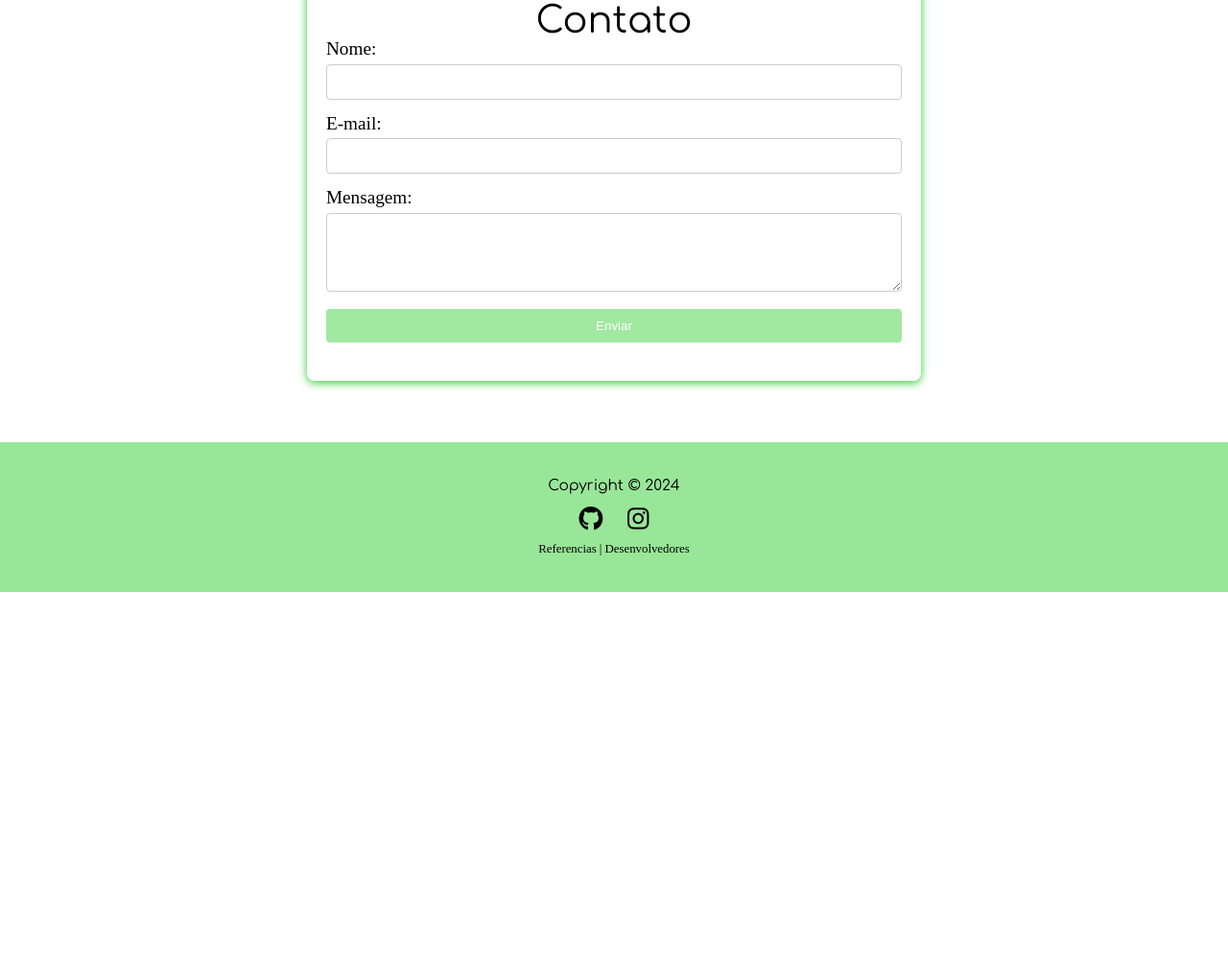
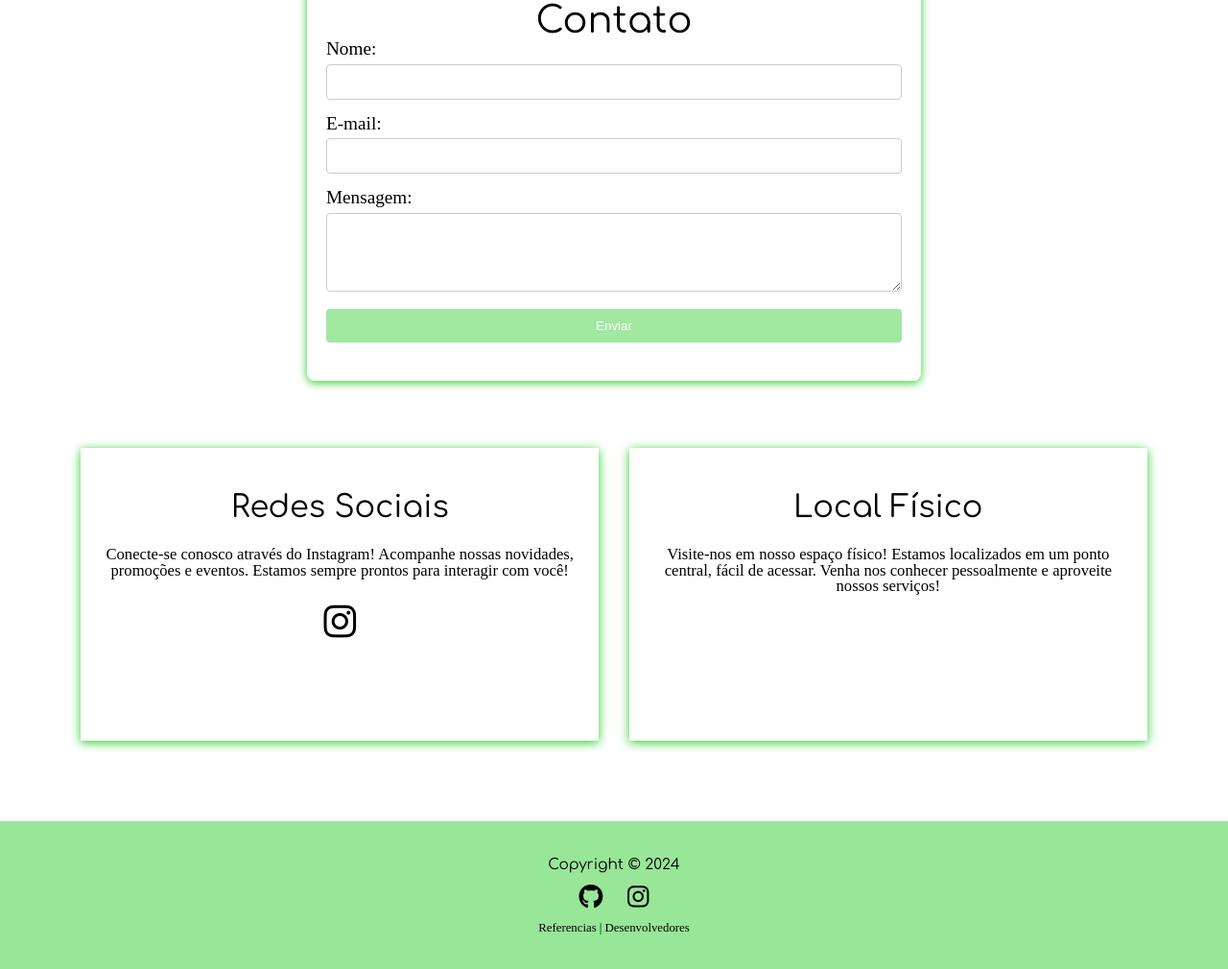
Before and after one commit to LucasFontini1/PI-2025, a plain HTML site: page contato.html in a window 1280 px wide. Shown: the part 254-1264 px from the top of the page at 96% size. Before the commit the page ends 871 px from the top, so only its background shows below. Drawn offline with Linux system fonts and the light colour scheme; grey boxes are pictures that could not be loaded; a web font is replaced by a local one.

Commit message:
finalização da pagina de contatos

```diff
--- a/contato.html
+++ b/contato.html
@@ -39,6 +39,7 @@
     </header>
 
     <main id="form">
+        <div class="formm">
         <h1>Contato</h1>
         <form id="contactForm">
             <div class="form-group">
@@ -56,6 +57,24 @@
             <button type="submit">Enviar</button>
         </form>
         <div id="responseMessage"></div>
+        </div>
+        <div class="ctato">
+        <div class="social-media">
+            <h2 style="font-size: 2.5vw; margin-top: 2vw;"">Redes Sociais</h2>
+            <p>Conecte-se conosco através do Instagram! Acompanhe nossas novidades, promoções e eventos. Estamos sempre prontos para interagir com você!</p>
+            <a href="https://www.instagram.com/seu_usuario" target="_blank">
+                <i class="fa-brands fa-instagram" style="font-size: 3vw; margin-top: 2vw;"></i>
+            </a>
+        </div>
+        <div class="map">
+            <h2 style="font-size: 2.5vw; margin-top: 2vw;">Local Físico</h2>
+            <p>Visite-nos em nosso espaço físico! Estamos localizados em um ponto central, fácil de acessar. Venha nos conhecer pessoalmente e aproveite nossos serviços!</p>
+            <iframe  src="https://www.google.com/maps/embed?pb=!1m18!1m12!1m3!1d4006.7298201734025!2d-49.636230061642095!3d-20.846029702077423!2m3!1f0!2f0!3f0!3m2!1i1024!2i768!4f13.1!3m3!1m2!1s0x94bda3bf15c552c7%3A0xd551838e188268ec!2sRecanto%20do%20pau%20torto!5e0!3m2!1spt-BR!2sbr!4v1733745043590!5m2!1spt-BR!2sbr" width="600" height="450" style="border:0; margin-top: 2vw; margin-bottom: 2vw; width: 16vw; height: 6vw;" allowfullscreen="" loading="lazy" referrerpolicy="no-referrer-when-downgrade"></iframe>
+        </div>
+    </div>
+
+
+
     </main>
 
 
--- a/style.css
+++ b/style.css
@@ -93,7 +93,7 @@ main h2{
   max-width: 100%;
   display: block;
   height: 27vw;
-  width: 47vw;
+  width: 67vw;
   border-radius: 10vw;
 
 }
@@ -323,7 +323,7 @@ button.prev, .next {
 
 /*Formulario==========================================================================*/
 
-main#form {
+main#form .formm {
   max-width: 600px;
   margin: 50px auto;
   padding: 20px;
@@ -380,6 +380,26 @@ main#form {
   color: #32CD32;
 }
 
+.ctato {
+  display: flex;
+  justify-content: space-between;
+  padding: 20px;
+  font-size: 1.3vw;
+  font-family: "parkinsans";
+}
+
+.social-media, .map {
+  box-shadow: 0 2px 10px rgba(50, 205, 50, 1);
+  padding: 20px;
+  width: 45%; /* Ajuste a largura conforme necessário */
+  text-align: center;
+}
+
+.social-media img {
+  width: 50px; /* Tamanho do ícone do Instagram */
+  height: auto;
+}
+
 /*DEV=================================*/
 
 #dese{
```
